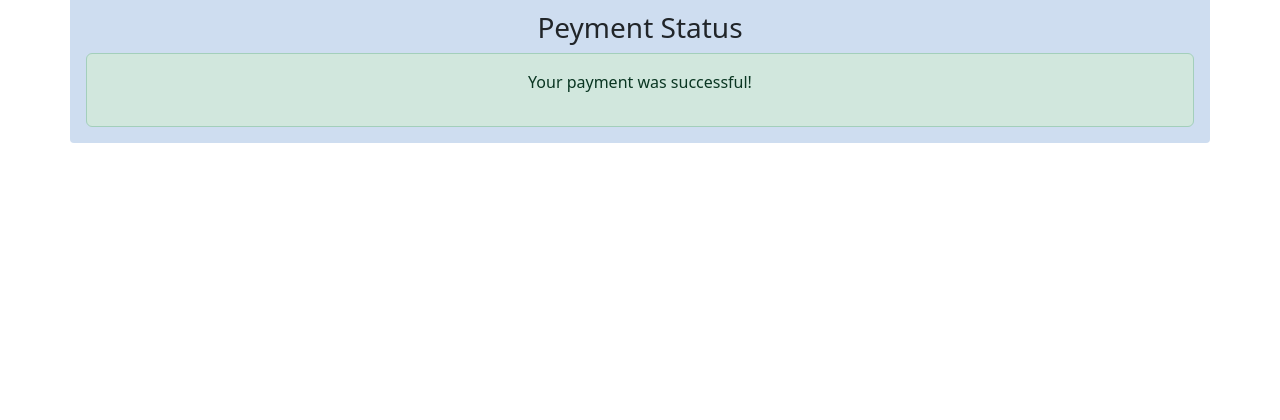
After one commit to kezb90/toy_shop, a Django app: template peyment/templates/resault.html in a window 1280 px wide. The commit adds this page. Shown: the part 347-767 px from the top of the page. Run offline with Django 4.2, Linux system fonts and the light colour scheme; the template is opened without the code that fills it, so the values that code supplies are empty.

Commit message:
update peyment status

```diff
--- a/peyment/templates/peyment.html
+++ b/peyment/templates/peyment.html
@@ -11,14 +11,15 @@ Peyment
     <div class="row row-cols-2 row-cols-sm-2 row-cols-md-2 row-cols-lg-2">
 
         <div class="col">
-            <a href="" class="btn btn-warning">Unsuccessful peyment</a>
+            <a href="{% url 'peyment:resault' 0 %}" class="btn btn-warning">Unsuccessful peyment</a>
         </div>
         <div class="col">
-            <a href="" class="btn btn-success">Successful peyment</a>
+            <a href="{% url 'peyment:resault' 1 %}" class="btn btn-success">Successful peyment</a>
         </div>
         <div class="col m-auto">
             <h4>Total Price:{{total_price}}</h4>
         </div>
     </div>
+
 </div>
 {% endblock %}
--- /dev/null
+++ b/peyment/templates/resault.html
@@ -0,0 +1,29 @@
+{% extends "master.html" %}
+{% load static %}
+
+{% block title %}
+Peyment Status
+{% endblock%}
+
+{% block content %}
+<div class="container-lg text-center my-3 p-3 rounded-1" style="background-color: rgb(206, 221, 240);">
+    <h3 class="section-title">Peyment Status</h3>
+    <div class="row row-cols-1 row-cols-sm-1 row-cols-md-1 row-cols-lg-1">
+
+        <div class="col text-center">
+            {% if status_code == 0 %}
+
+            <div class="alert alert-danger m-auto" role="alert">
+                <p>Sorry! You Have An Unsuccessful Payment!</p>
+            </div>
+            {% else %}
+            <div class="alert alert-success m-auto" role="alert">
+                <p>Your payment was successful!</p>
+            </div>
+
+            {% endif %}
+        </div>
+
+    </div>
+</div>
+{% endblock %}
--- a/peyment/urls.py
+++ b/peyment/urls.py
@@ -1,7 +1,8 @@
 from django.urls import path, include
-from .views import peyment
+from .views import peyment, resault
 
 app_name = "peyment"
 urlpatterns = [
     path("peyment_page/", peyment, name="payment-page"),
+    path("peyment_resault/<int:is_paid>/", resault, name="resault"),
 ]
```
Also changed, not shown: peyment/views.py (+8 -0 lines).
